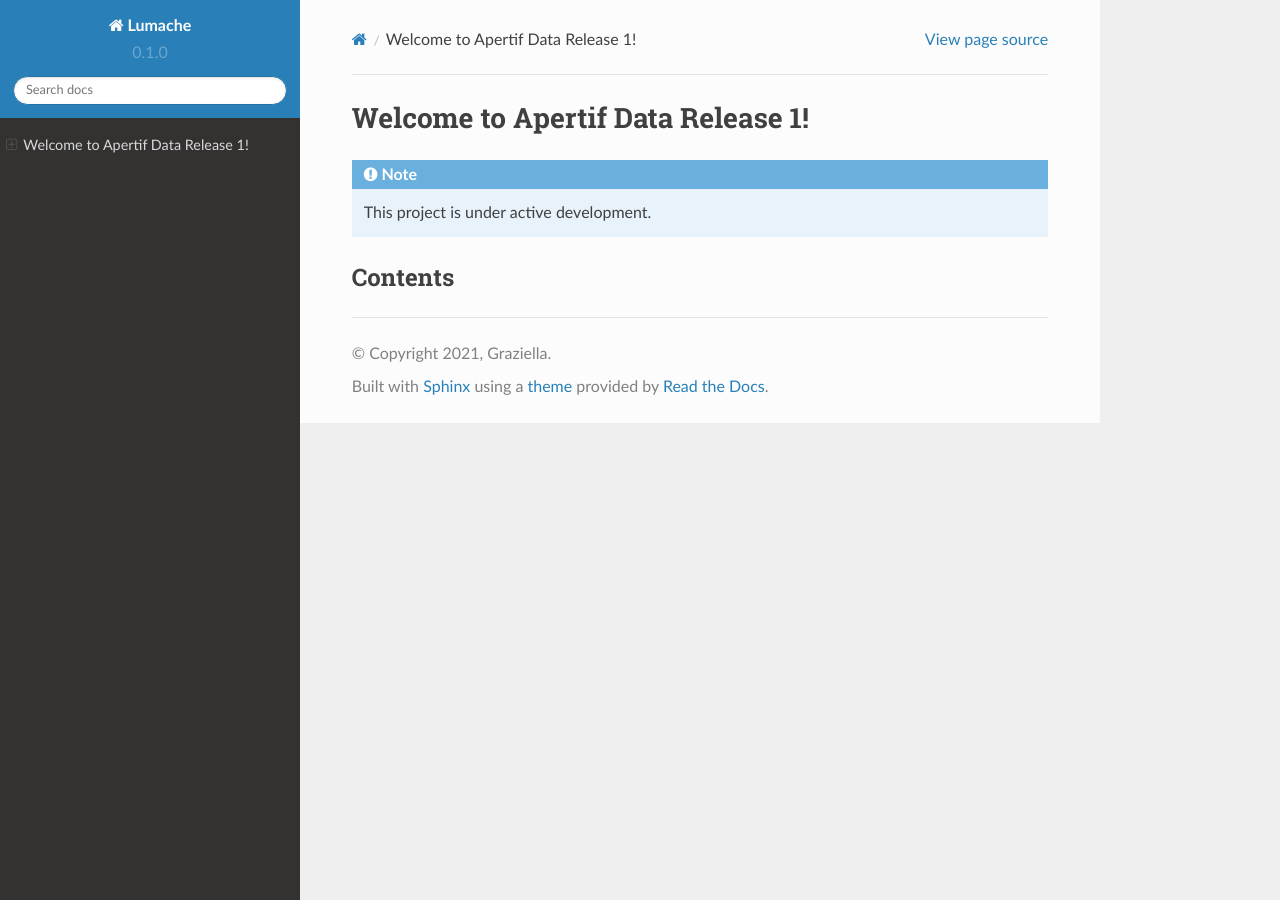
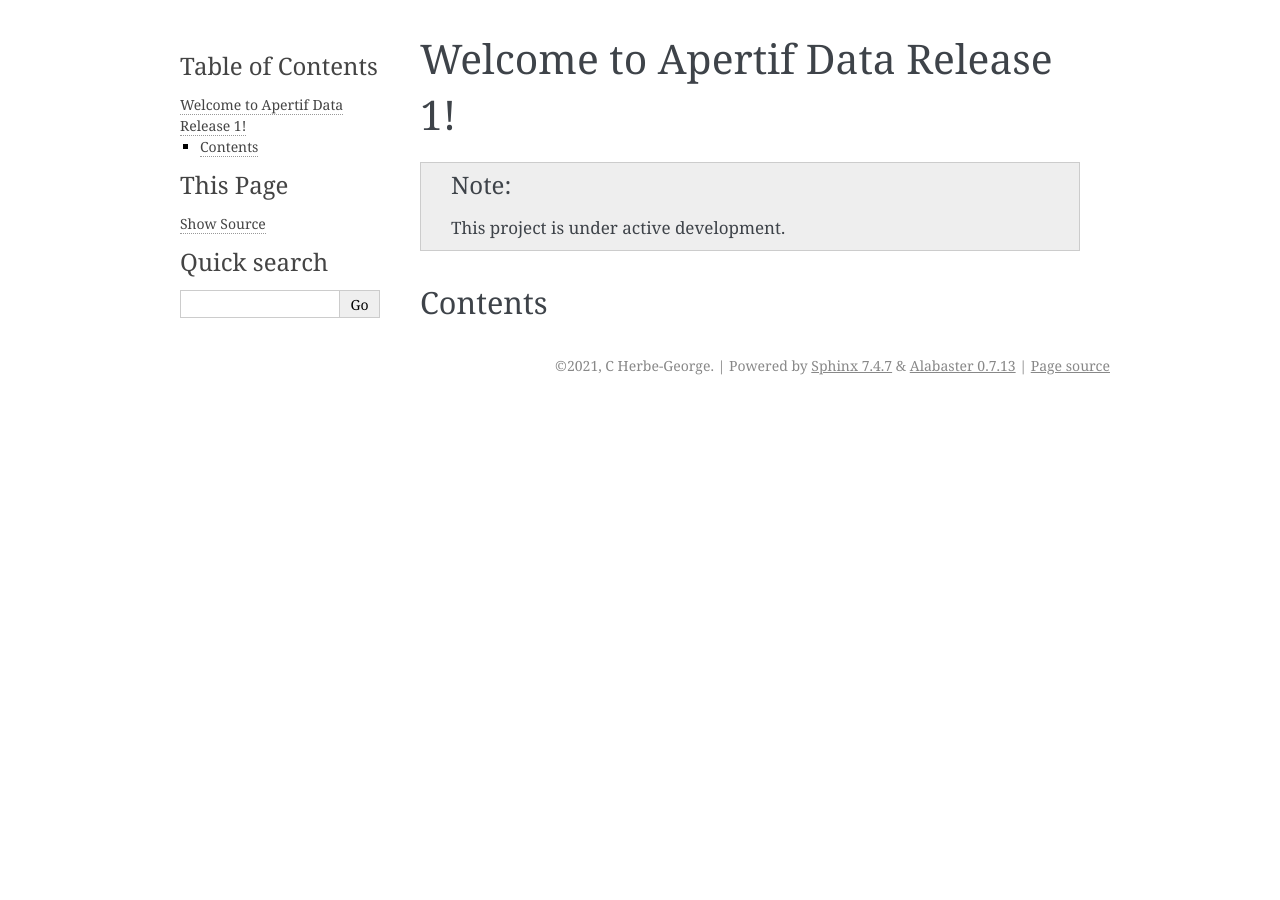
Before and after one commit to CelestinBananas/rtd-tutorial, a Sphinx documentation site: the page built from docs/source/index.rst, in a window 1280 px wide. Built offline with Sphinx 7.4.7, drawn with Linux system fonts in a browser that asks for light colours; some of the changed lines change nothing that is shown.

Commit message:
Add files via upload

```diff
--- a/docs/source/conf.py
+++ b/docs/source/conf.py
@@ -1,35 +1,173 @@
+# -*- coding: utf-8 -*-
+#
 # Configuration file for the Sphinx documentation builder.
+#
+# This file does only contain a selection of the most common options. For a
+# full list see the documentation:
+# http://www.sphinx-doc.org/en/master/config
 
-# -- Project information
+# -- Path setup --------------------------------------------------------------
 
-project = 'Lumache'
-copyright = '2021, Graziella'
-author = 'Graziella'
+# If extensions (or modules to document with autodoc) are in another directory,
+# add these directories to sys.path here. If the directory is relative to the
+# documentation root, use os.path.abspath to make it absolute, like shown here.
+#
+# import os
+# import sys
+# sys.path.insert(0, os.path.abspath('.'))
 
-release = '0.1'
-version = '0.1.0'
 
-# -- General configuration
+# -- Project information -----------------------------------------------------
 
+project = 'ASTRON DataRelease'
+copyright = '2021, C Herbe-George'
+author = 'C Herbe-George'
+
+# The short X.Y version
+version = ''
+# The full version, including alpha/beta/rc tags
+release = ''
+
+
+# -- General configuration ---------------------------------------------------
+
+# If your documentation needs a minimal Sphinx version, state it here.
+#
+# needs_sphinx = '1.0'
+
+# Add any Sphinx extension module names here, as strings. They can be
+# extensions coming with Sphinx (named 'sphinx.ext.*') or your custom
+# ones.
 extensions = [
-    'sphinx.ext.duration',
-    'sphinx.ext.doctest',
-    'sphinx.ext.autodoc',
-    'sphinx.ext.autosummary',
-    'sphinx.ext.intersphinx',
 ]
 
-intersphinx_mapping = {
-    'python': ('https://docs.python.org/3/', None),
-    'sphinx': ('https://www.sphinx-doc.org/en/master/', None),
+# Add any paths that contain templates here, relative to this directory.
+templates_path = ['ytemplates']
+
+# The suffix(es) of source filenames.
+# You can specify multiple suffix as a list of string:
+#
+# source_suffix = ['.rst', '.md']
+source_suffix = '.rst'
+
+# The master toctree document.
+master_doc = 'index'
+
+# The language for content autogenerated by Sphinx. Refer to documentation
+# for a list of supported languages.
+#
+# This is also used if you do content translation via gettext catalogs.
+# Usually you set "language" from the command line for these cases.
+language = None
+
+# List of patterns, relative to source directory, that match files and
+# directories to ignore when looking for source files.
+# This pattern also affects html_static_path and html_extra_path.
+exclude_patterns = ['ybuild', 'Thumbs.db', '.DS_Store']
+
+# The name of the Pygments (syntax highlighting) style to use.
+pygments_style = None
+
+
+# -- Options for HTML output -------------------------------------------------
+
+# The theme to use for HTML and HTML Help pages.  See the documentation for
+# a list of builtin themes.
+#
+html_theme = 'alabaster'
+
+# Theme options are theme-specific and customize the look and feel of a theme
+# further.  For a list of options available for each theme, see the
+# documentation.
+#
+# html_theme_options = {}
+
+# Add any paths that contain custom static files (such as style sheets) here,
+# relative to this directory. They are copied after the builtin static files,
+# so a file named "default.css" will overwrite the builtin "default.css".
+html_static_path = ['ystatic']
+
+# Custom sidebar templates, must be a dictionary that maps document names
+# to template names.
+#
+# The default sidebars (for documents that don't match any pattern) are
+# defined by theme itself.  Builtin themes are using these templates by
+# default: ``['localtoc.html', 'relations.html', 'sourcelink.html',
+# 'searchbox.html']``.
+#
+# html_sidebars = {}
+
+
+# -- Options for HTMLHelp output ---------------------------------------------
+
+# Output file base name for HTML help builder.
+htmlhelp_basename = 'ASTRONDataReleasedoc'
+
+
+# -- Options for LaTeX output ------------------------------------------------
+
+latex_elements = {
+    # The paper size ('letterpaper' or 'a4paper').
+    #
+    # 'papersize': 'letterpaper',
+
+    # The font size ('10pt', '11pt' or '12pt').
+    #
+    # 'pointsize': '10pt',
+
+    # Additional stuff for the LaTeX preamble.
+    #
+    # 'preamble': '',
+
+    # Latex figure (float) alignment
+    #
+    # 'figure_align': 'htbp',
 }
-intersphinx_disabled_domains = ['std']
 
-templates_path = ['_templates']
+# Grouping the document tree into LaTeX files. List of tuples
+# (source start file, target name, title,
+#  author, documentclass [howto, manual, or own class]).
+latex_documents = [
+    (master_doc, 'ASTRONDataRelease.tex', 'ASTRON DataRelease Documentation',
+     'C Herbe-George', 'manual'),
+]
 
-# -- Options for HTML output
 
-html_theme = 'sphinx_rtd_theme'
+# -- Options for manual page output ------------------------------------------
 
-# -- Options for EPUB output
-epub_show_urls = 'footnote'
+# One entry per manual page. List of tuples
+# (source start file, name, description, authors, manual section).
+man_pages = [
+    (master_doc, 'astrondatarelease', 'ASTRON DataRelease Documentation',
+     [author], 1)
+]
+
+
+# -- Options for Texinfo output ----------------------------------------------
+
+# Grouping the document tree into Texinfo files. List of tuples
+# (source start file, target name, title, author,
+#  dir menu entry, description, category)
+texinfo_documents = [
+    (master_doc, 'ASTRONDataRelease', 'ASTRON DataRelease Documentation',
+     author, 'ASTRONDataRelease', 'One line description of project.',
+     'Miscellaneous'),
+]
+
+
+# -- Options for Epub output -------------------------------------------------
+
+# Bibliographic Dublin Core info.
+epub_title = project
+
+# The unique identifier of the text. This can be a ISBN number
+# or the project homepage.
+#
+# epub_identifier = ''
+
+# A unique identification for the text.
+#
+# epub_uid = ''
+
+# A list of files that should not be packed into the epub file.
+epub_exclude_files = ['search.html']
```
